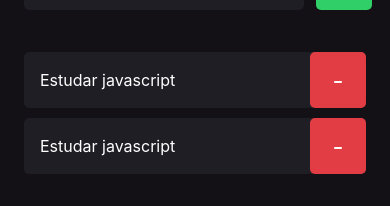
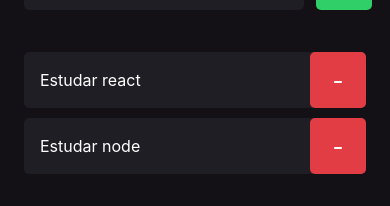
Before and after one commit to marcos-bueno/todo-list-rn, a React Native app: screen / in a window 390 px wide. Shown: the part 203-409 px from the top of the page. Built offline with nearby package versions, Linux system fonts and the light colour scheme.

Commit message:
props component

```diff
--- a/src/components/Task/index.tsx
+++ b/src/components/Task/index.tsx
@@ -1,10 +1,14 @@
 import { View, Text, TouchableOpacity } from 'react-native';
 import { styles } from './styles';
 
-export function Task() {
+type TaskProps = {
+  description: string;
+};
+
+export function Task({ description }: TaskProps) {
   return (
     <View style={styles.container}>
-      <Text style={styles.name}>Estudar javascript</Text>
+      <Text style={styles.name}>{description}</Text>
       <TouchableOpacity style={styles.button}>
         <Text style={styles.buttonText}>-</Text>
       </TouchableOpacity>
--- a/src/screens/Home/index.tsx
+++ b/src/screens/Home/index.tsx
@@ -22,8 +22,8 @@ export function Home() {
           <Text style={styles.buttonText}>+</Text>
         </TouchableOpacity>
       </View>
-      <Task />
-      <Task />
+      <Task description="Estudar react" />
+      <Task description="Estudar node" />
     </View>
   );
 }
```
